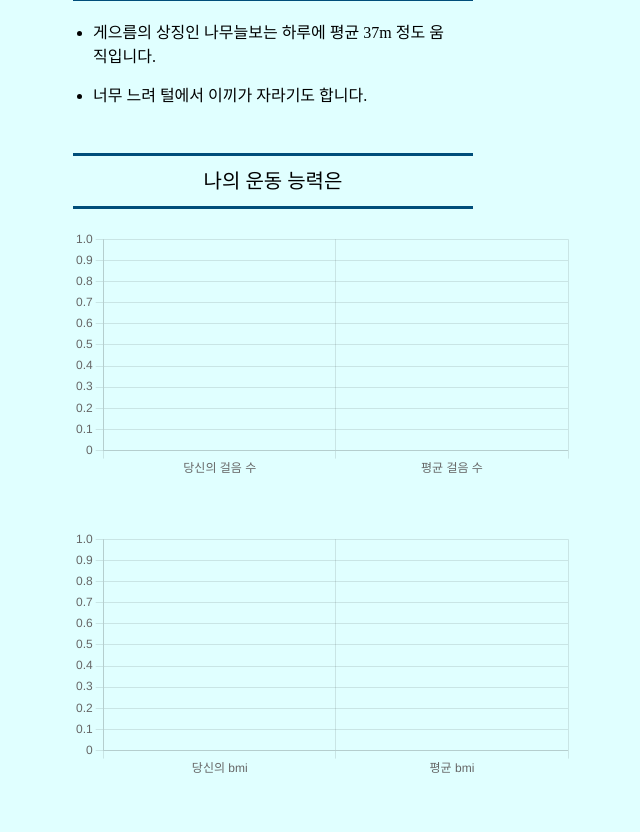
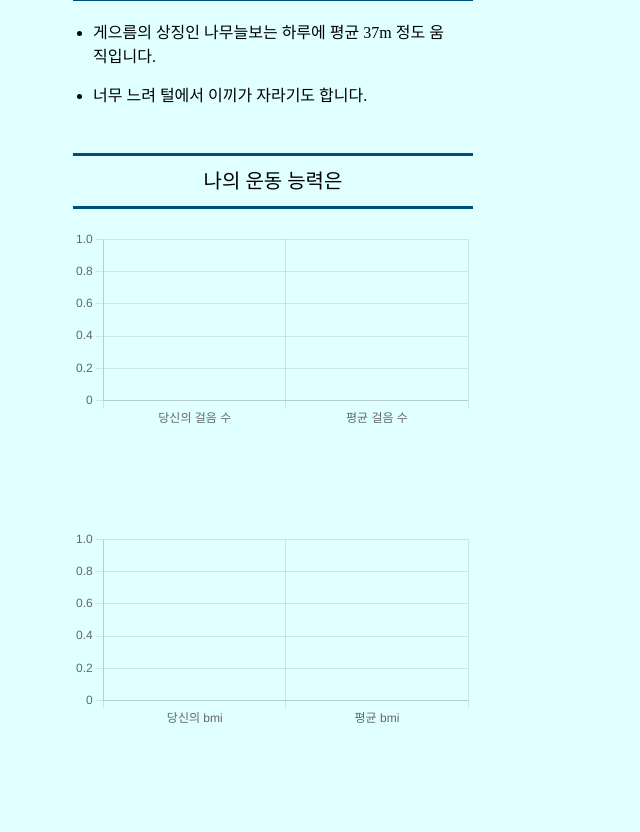
Before and after one commit to Data-study-project/ppuesyeotest, a Django app: template result/templates/result/result.html in a window 1280 px wide. Shown: the part 565-1397 px from the top of the page, without its empty margins (367-1007 px from the left). Run offline with Django 3.2, Linux system fonts and the light colour scheme; the template is opened without the code that fills it: values that come from a table or form of the project are taken from there, others are empty; data comes from the database, SQL or seed files in the repository; some libraries are stand-ins or nearby versions; some web fonts are replaced.

Commit message:
chart update

```diff
--- a/result/templates/result/result.html
+++ b/result/templates/result/result.html
@@ -43,10 +43,10 @@
         </div>
         <div class="explain">
           <h3 class="title">나의 운동 능력은</h3>
-          <div style="width: 500px; height:300px;">
+          <div style="width: 400px; height:300px;">
             <canvas id="walk"></canvas>
           </div>
-          <div style="width: 500px; height:300px;">
+          <div style="width: 400px; height:300px;">
             <canvas id="bmi"></canvas>
           </div>
           <ul>
@@ -148,6 +148,11 @@
           legend: {
             display: false
           },
+        },
+        scale: {
+          ticks: {
+              display: false
+          }
         }
       }
   });
@@ -178,6 +183,11 @@
         plugins: {
           legend: {
             display: false
+          },
+        scale: {
+          ticks: {
+            display: false
+            }
           },
         }
       }
```
